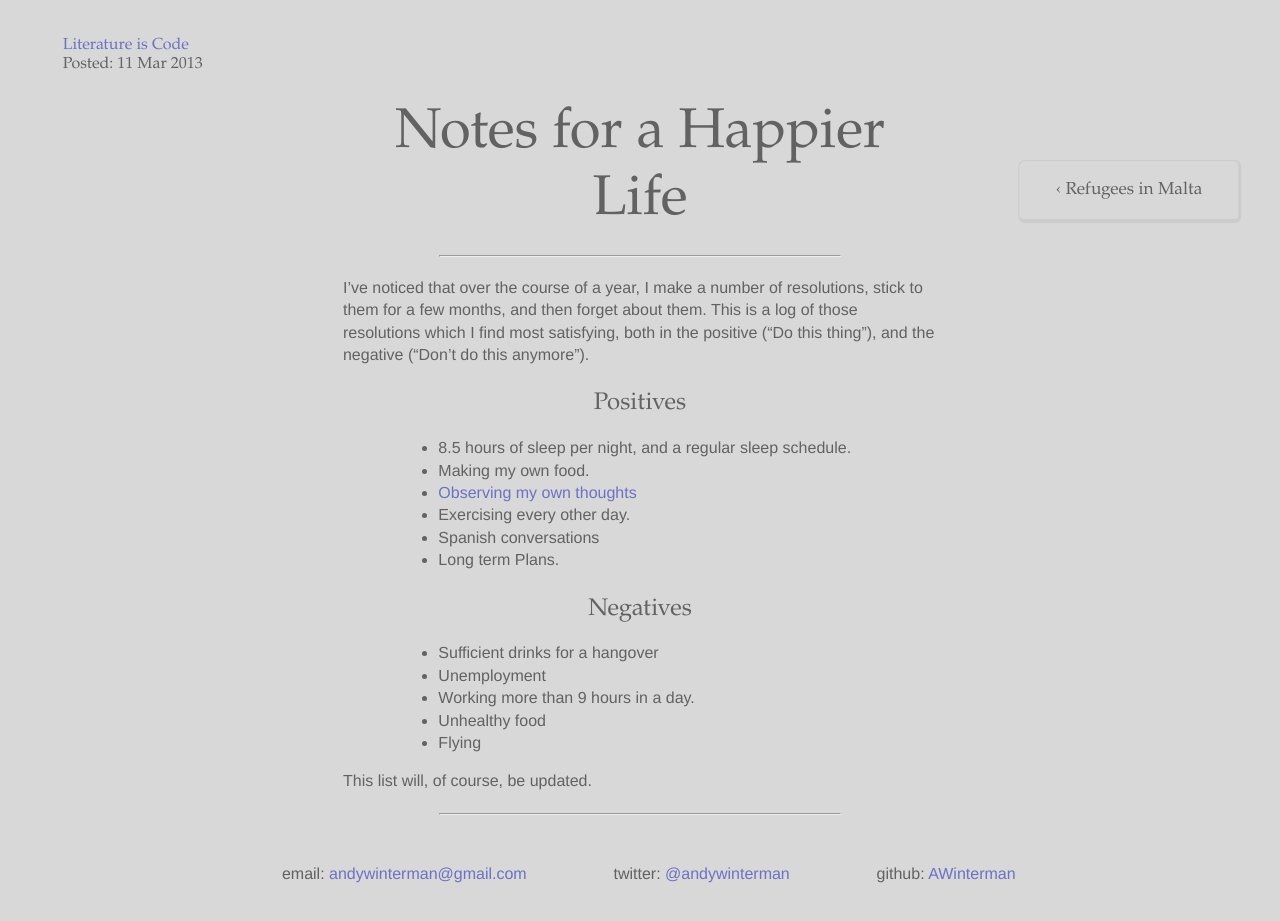
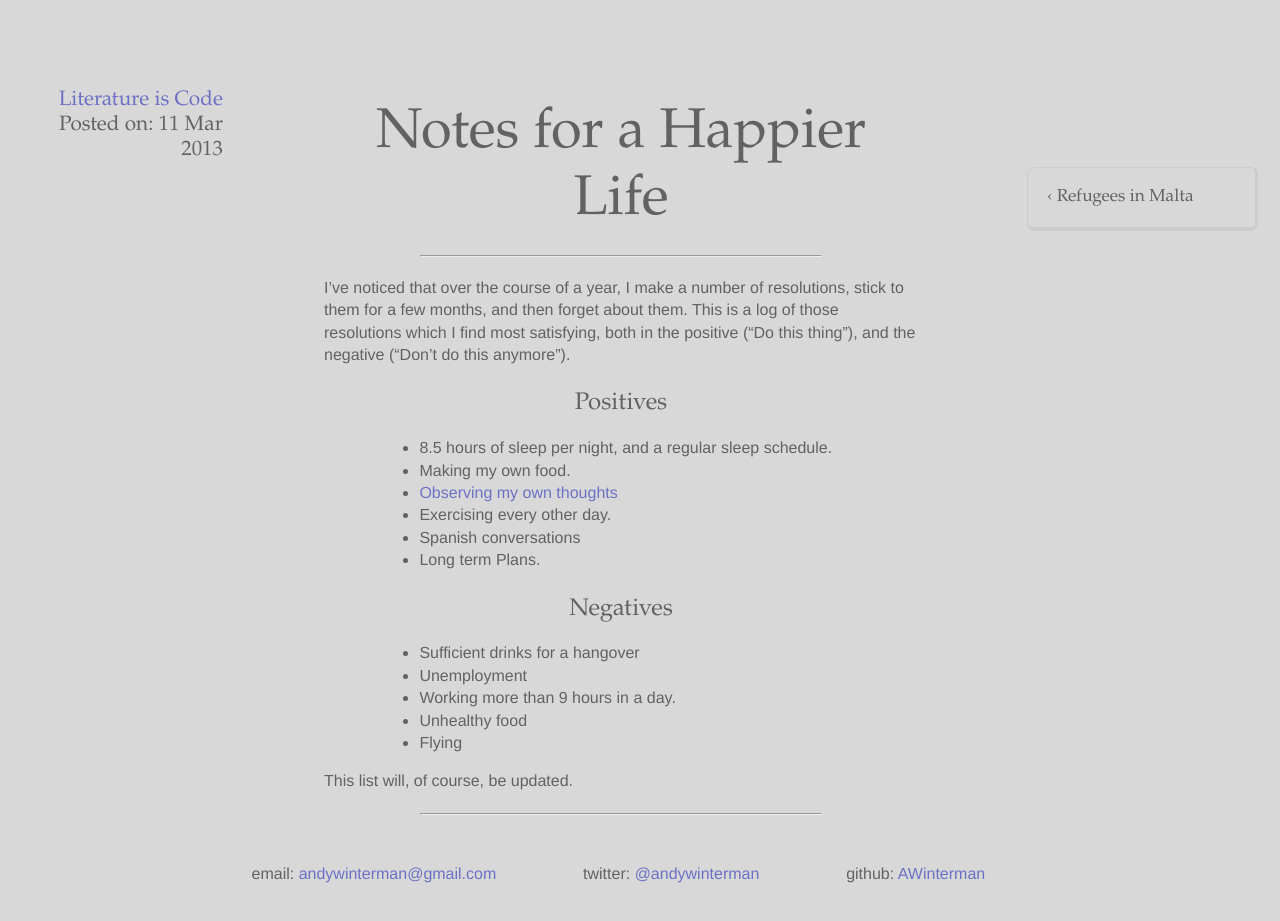
Before and after one commit to AWinterman/awinterman.github.com, a Jekyll site: the page built from _posts/2013-03-11-Notes-for-a-Happier-Life.md, in a window 1280 px wide. Built offline with Jekyll 4.4.1, drawn with Linux system fonts in a browser that asks for light colours; Markdown is read by kramdown in place of the engine named in the settings.

Commit message:
cleaned up default.html a little more. Index uses it too

```diff
--- a/css/markdown.css
+++ b/css/markdown.css
@@ -1,4 +1,5 @@
 body{
+
     background: rgb(216, 216, 216);
     font-family: "Palatino Linotype","Book Antiqua",Palatino,FreeSerif,serif;
     height: 100%;
@@ -7,6 +8,7 @@ body{
     }
 
 .inner {
+    background: rgb(216, 216, 216);
     margin: 5% auto 1% auto;
     width: 50%;
     overflow: hidden;
@@ -18,6 +20,10 @@ h1, h2, h3, h4 {
     font-weight: 300;
     /*color:  #D4A017;*/
     text-align: center;
+}
+
+.toHome {
+    font-size: 150%
 }
 
 
@@ -97,15 +103,14 @@ p, ul, ol {
     width: 40%;
 }
 
-.header > .left, .header > .right {
-    margin-top: 1%;
+.header.left, .header.right {
     width: 15%;
-    font-size: 100%;
+    font-size: 130%;
     padding: 2%;
 }
 
-.header > .right {
-    margin-top: 10%;
+.header.right {
+    margin-top: 5%;
 }
 
 .button {
@@ -122,7 +127,6 @@ p, ul, ol {
     font-size: 13pt;
     color: inherit;
     width: 100%;
-    background: none;
     padding: 10%;
 }
 
@@ -207,31 +211,20 @@ li {
 .footer, .header {
     /*background-color: #424242;*/
     width: 95%;
-    text-align: center;
-    transform: translate(5%, 0);
-    -ms-transform: translate(2.5%,0px); /* IE 9 */
-    -webkit-transform: translate(2.5%,0px); /* Safari and Chrome */
-    -o-transform: translate(2.5%,0px); /* Opera */
-    -moz-transform: translate(2.5%,0px); /* Firefox */
 }
 
 .footer {
+    text-align: center;
     margin: 0% auto 0% auto;
     padding: 0% 0% 1.5% 0%;
     position: absolute;
     overflow: hidden;
     }
 
-.header {
-    margin: 0% auto 0% auto;
-    position: absolute;
-    top: 0;
-    overflow: hidden;
-}
-
 .left {
+    margin-top: 0%;
     float: left;
-    text-align: left;
+    text-align: right;
 }
 
 
@@ -240,7 +233,7 @@ li {
     margin-right: 3%;
 }
 
-.footer li, .header li{
+.footer li {
     list-style-type: none;
     display: inline;
     width: 18%;
```
Also changed, not shown: _layouts/default.html (+13 -15 lines), index.md (+1 -3 lines).
